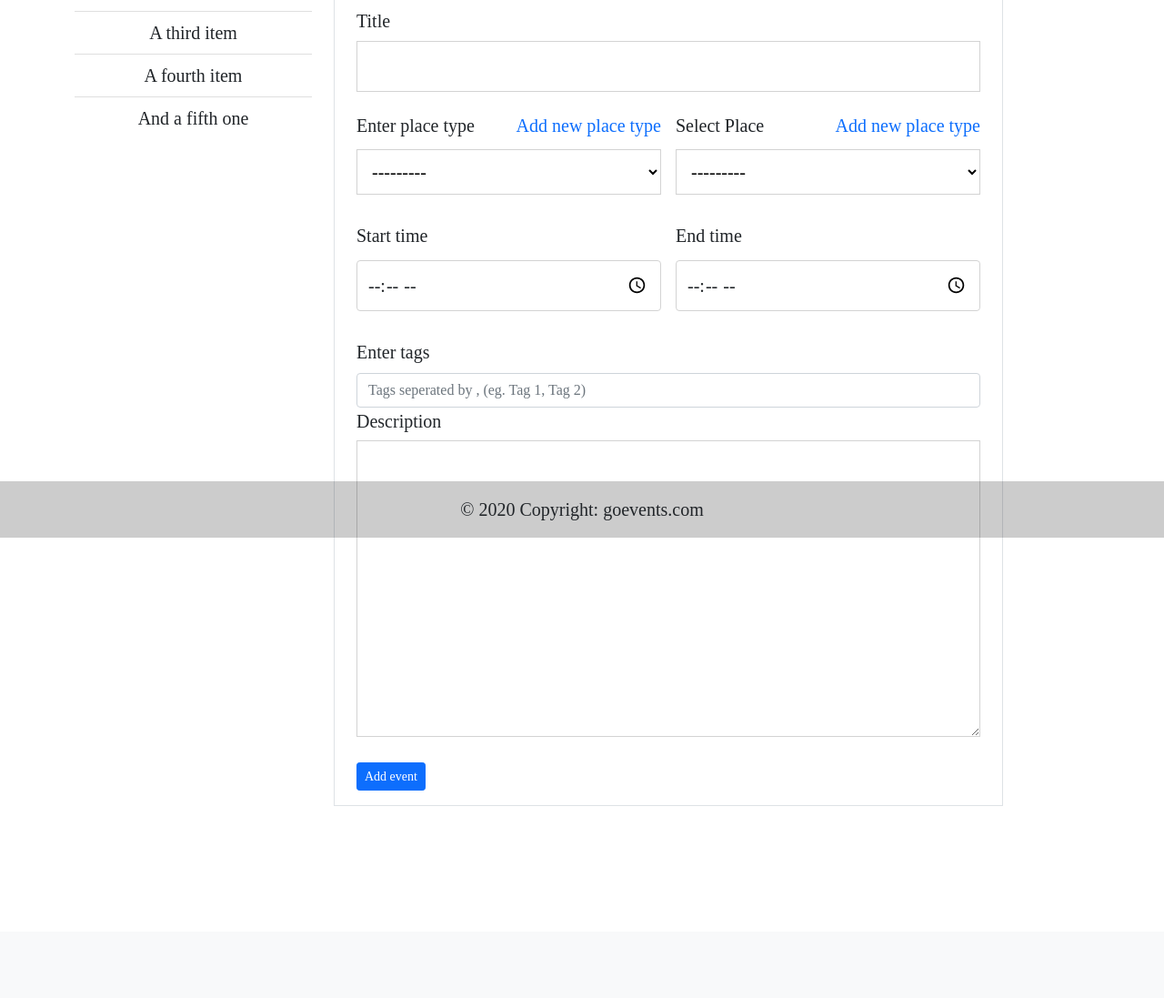
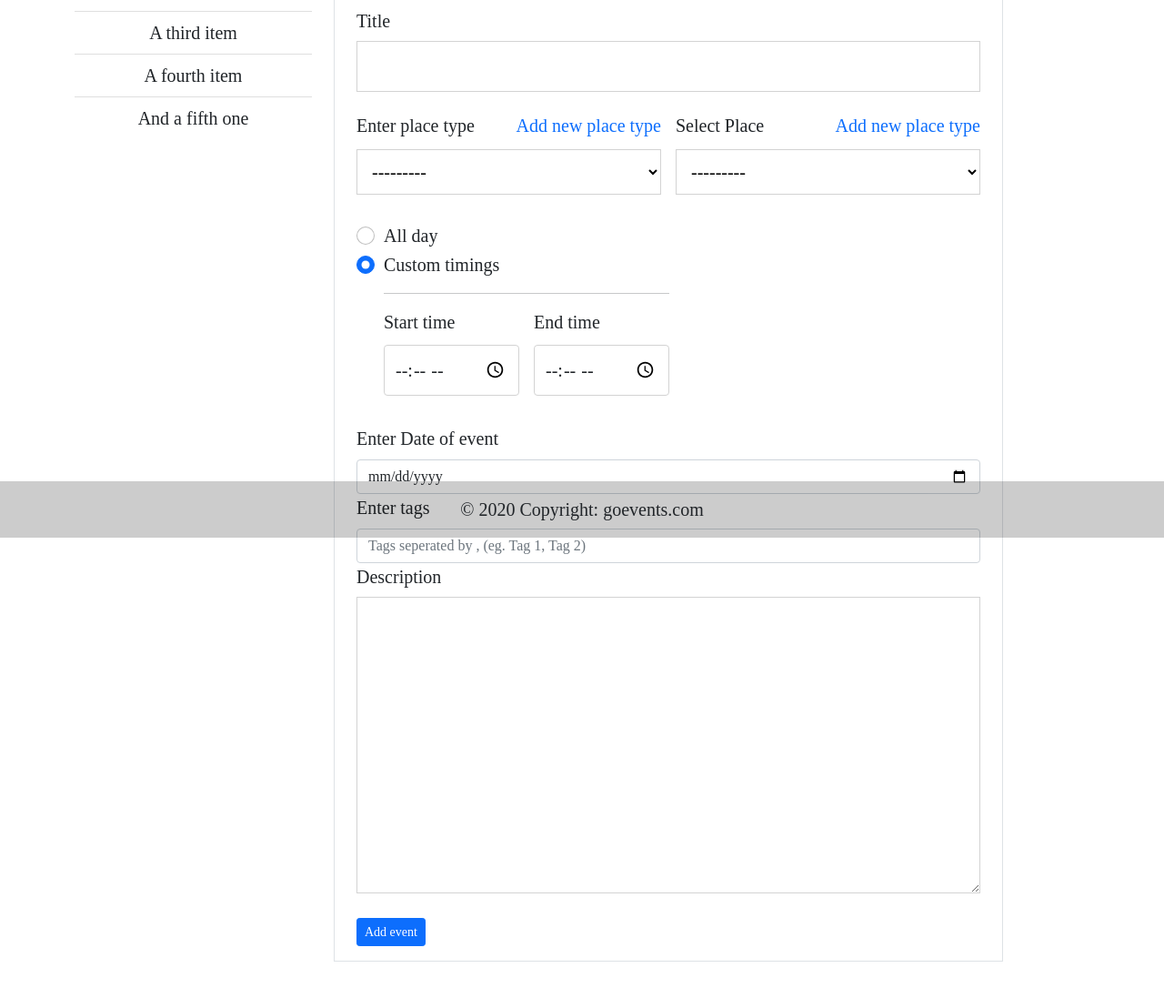
Before and after one commit to vikas1412/events-app, a Django app: page /events/add/event/ in a window 1280 px wide. Shown: the part 209-1306 px from the top of the page at 91% size. Before the commit the page ends 1095 px from the top, so only its background shows below. Run offline with Django 3.2, Linux system fonts and the light colour scheme; the visitor is signed in with stand-in values (Sample User, id 1); data that the repository does not hold is empty; parts of the project's set-up code (start-up, migrations or seed data) failed here and were passed over; some libraries are stand-ins or nearby versions.

Commit message:
Modify event, events, index, new-event with more links

```diff
--- a/templates/events/events.html
+++ b/templates/events/events.html
@@ -48,7 +48,11 @@
 
                                         {% endfor %}
                                         <br>
-                                        ({{ event.time_start }} - {{ event.time_end }})
+                                        {% if event.all_day == True %}
+                                            (All day)
+                                        {% else %}
+                                            ({{ event.time_start }} - {{ event.time_end }})
+                                        {% endif %}
                                     </div>
                                 {% else %}
                                     <div>
--- a/templates/events/index.html
+++ b/templates/events/index.html
@@ -28,7 +28,7 @@
 
             <div class="card-body">
                 <h5 class="card-title">Search by filter</h5>
-                <div class="text-center"><a href="#" class="btn btn-outline border-warning">Search</a></div>
+                <div class="text-center"><a href="{% url 'filter' %}" class="btn btn-outline border-warning">Search</a></div>
             </div>
         </div>
         <div class="text-center card col-4">
--- a/templates/events/new-event.html
+++ b/templates/events/new-event.html
@@ -43,6 +43,7 @@
                         Please correct the error{{ form.errors|pluralize }} below.
                     </p>
                 {% endif %}
+                <span style="color: #e35f5f"> {{ form.errors }}</span>
 
                 {{ form.title.name|capfirst }}
                 {{ form.title }}
@@ -60,6 +61,19 @@
                     </div>
                 </div>
 
+                <div class="form-check">
+                    <input class="form-check-input" type="radio" name="{{ form.all_day.name }}" id="flexRadioDefault1"
+                           value="True">
+                    <label class="form-check-label" for="flexRadioDefault1">
+                        All day
+                    </label>
+                </div>
+
+                <div class="form-check col-12">
+                    <input class="form-check-input" type="radio" name="{{ form.all_day.name }}" value="False" id="flexRadioDefault2" checked>
+                    <label class="form-check-label" for="flexRadioDefault2">
+                        Custom timings
+                        <hr>
                         <div class="row g-3 mb-2">
                             <div class="col-md-6">
                                 <label for="inputEmail4" class="form-label">Start time</label>
@@ -71,6 +85,14 @@
                                 <input type="time" name="{{ form.time_end.name }}" class="form-control"
                                        id="id_{{ form.time_end.name|lower }}">
                             </div>
+                        </div>
+                    </label>
+                </div>
+
+                <div class="col-md-12">
+                    <label for="inputPassword4" class="form-label">Enter Date of event</label>
+                    <input type="date" name="{{ form.date.name }}" class="form-control"
+                           id="id_{{ form.date.name|lower }}" placeholder="Set Date of event">
                 </div>
 
                 <div class="col-md-12">
```
Also changed, not shown: templates/events/event.html (+9 -2 lines). Lines whose indentation alone changed are shown as unchanged.
